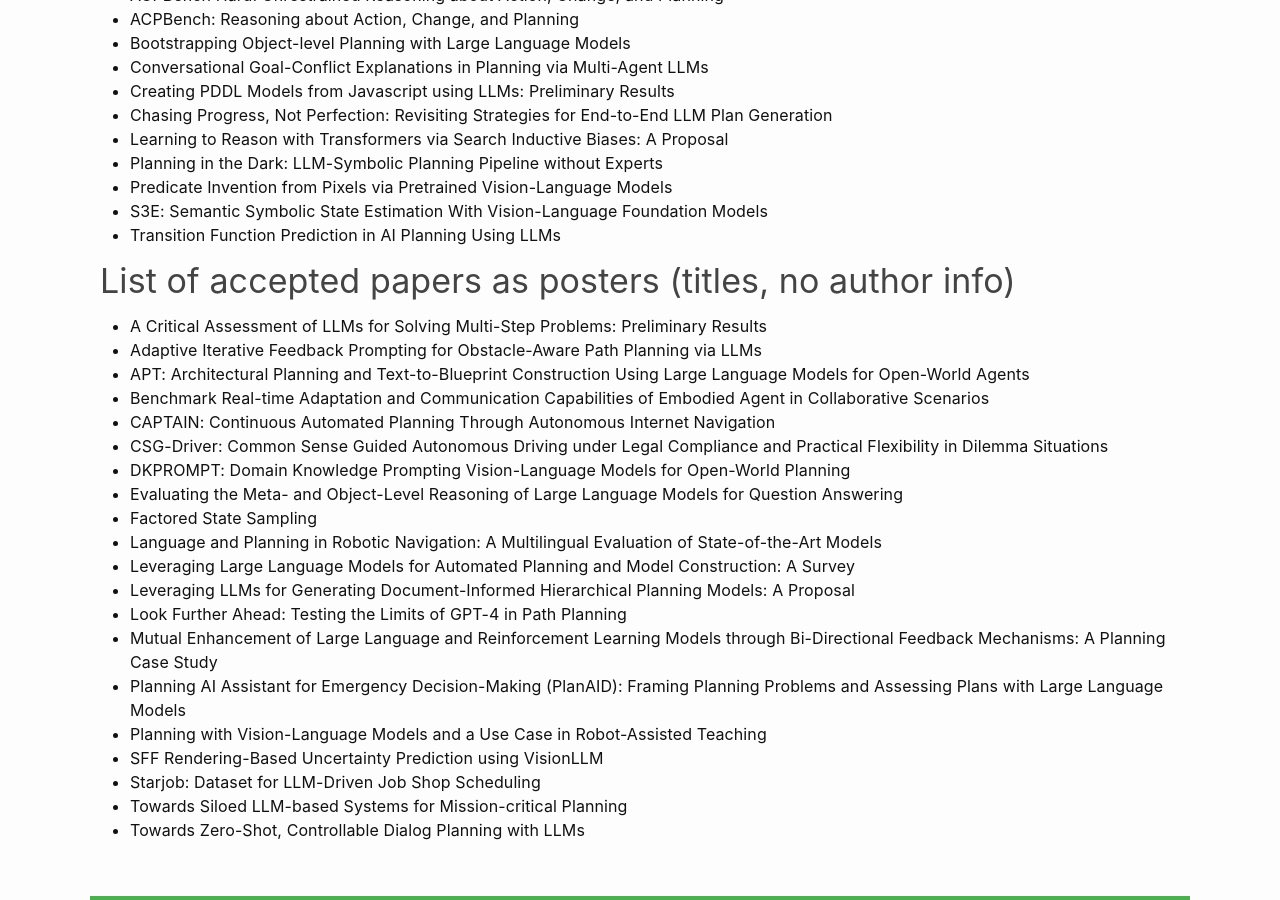
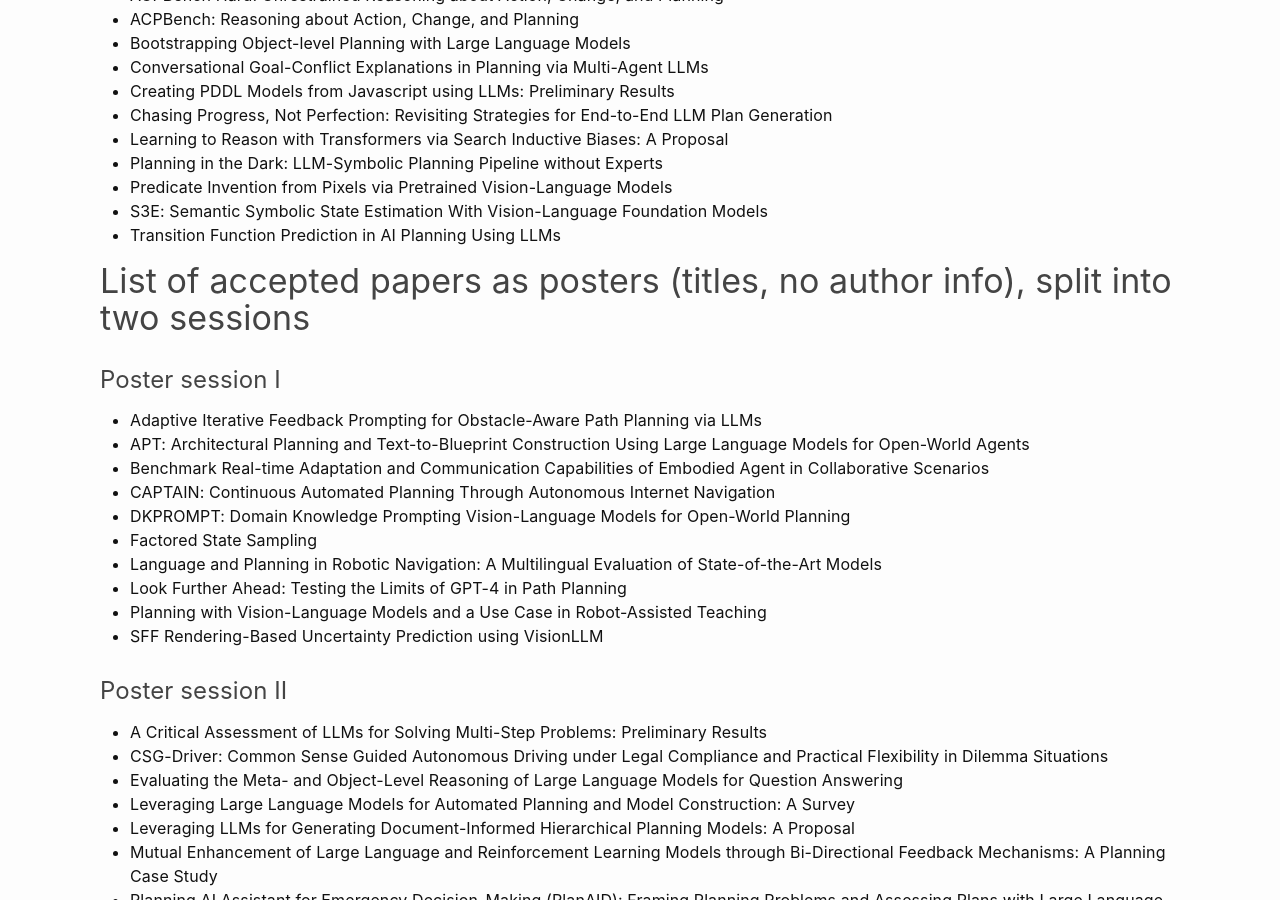
Before and after one commit to llmforplanning/llmforplanning.github.io, a Jekyll site: the page built from index.md, in a window 1280 px wide and 900 px high, scrolled down 456 px. Built offline with Jekyll 4.4.1, drawn with Linux system fonts in a browser that asks for light colours; part of the change alters nothing that is shown.

Commit message:
posters split into two sessions

```diff
--- a/index.md
+++ b/index.md
@@ -69,8 +69,33 @@ On the day of the event, make sure you have a team to manage different aspects,
 * Transition Function Prediction in AI Planning Using LLMs
 
 
-### List of accepted papers as posters (titles, no author info)
+### List of accepted papers as posters (titles, no author info), split into two sessions
+#### Poster session I
+* Adaptive Iterative Feedback Prompting for Obstacle-Aware Path Planning via LLMs
+* APT: Architectural Planning and Text-to-Blueprint Construction Using Large Language Models for Open-World Agents
+* Benchmark Real-time Adaptation and Communication Capabilities of Embodied Agent in Collaborative Scenarios
+* CAPTAIN: Continuous Automated Planning Through Autonomous Internet Navigation
+* DKPROMPT: Domain Knowledge Prompting Vision-Language Models for Open-World Planning
+* Factored State Sampling
+* Language and Planning in Robotic Navigation: A Multilingual Evaluation of State-of-the-Art Models
+* Look Further Ahead: Testing the Limits of GPT-4 in Path Planning
+* Planning with Vision-Language Models and a Use Case in Robot-Assisted Teaching
+* SFF Rendering-Based Uncertainty Prediction using VisionLLM
+
+#### Poster session II
 * A Critical Assessment of LLMs for Solving Multi-Step Problems: Preliminary Results
+* CSG-Driver: Common Sense Guided Autonomous Driving under Legal Compliance and Practical Flexibility in Dilemma Situations
+* Evaluating the Meta- and Object-Level Reasoning of Large Language Models for Question Answering
+* Leveraging Large Language Models for Automated Planning and Model Construction: A Survey
+* Leveraging LLMs for Generating Document-Informed Hierarchical Planning Models: A Proposal
+* Mutual Enhancement of Large Language and Reinforcement Learning Models through Bi-Directional Feedback Mechanisms: A Planning Case Study
+* Planning AI Assistant for Emergency Decision-Making (PlanAID): Framing Planning Problems and Assessing Plans with Large Language Models
+* Starjob: Dataset for LLM-Driven Job Shop Scheduling
+* Towards Siloed LLM-based Systems for Mission-critical Planning
+* Towards Zero-Shot, Controllable Dialog Planning with LLMs
+
+
+<!-- * A Critical Assessment of LLMs for Solving Multi-Step Problems: Preliminary Results
 * Adaptive Iterative Feedback Prompting for Obstacle-Aware Path Planning via LLMs
 * APT: Architectural Planning and Text-to-Blueprint Construction Using Large Language Models for Open-World Agents
 * Benchmark Real-time Adaptation and Communication Capabilities of Embodied Agent in Collaborative Scenarios
@@ -89,7 +114,7 @@ On the day of the event, make sure you have a team to manage different aspects,
 * SFF Rendering-Based Uncertainty Prediction using VisionLLM
 * Starjob: Dataset for LLM-Driven Job Shop Scheduling
 * Towards Siloed LLM-based Systems for Mission-critical Planning
-* Towards Zero-Shot, Controllable Dialog Planning with LLMs
+* Towards Zero-Shot, Controllable Dialog Planning with LLMs -->
 
 
 <br>
```
